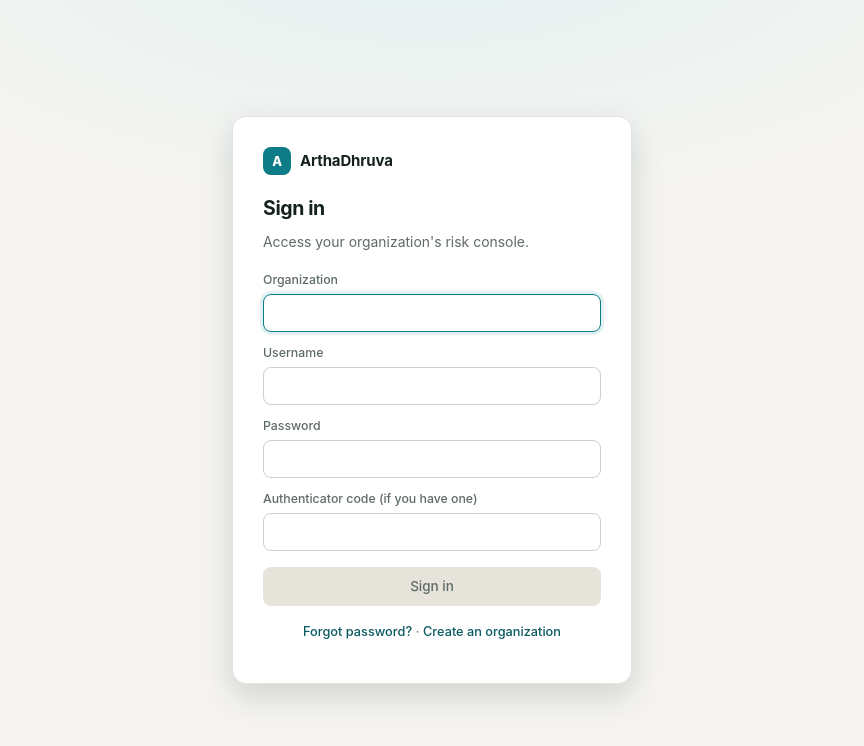
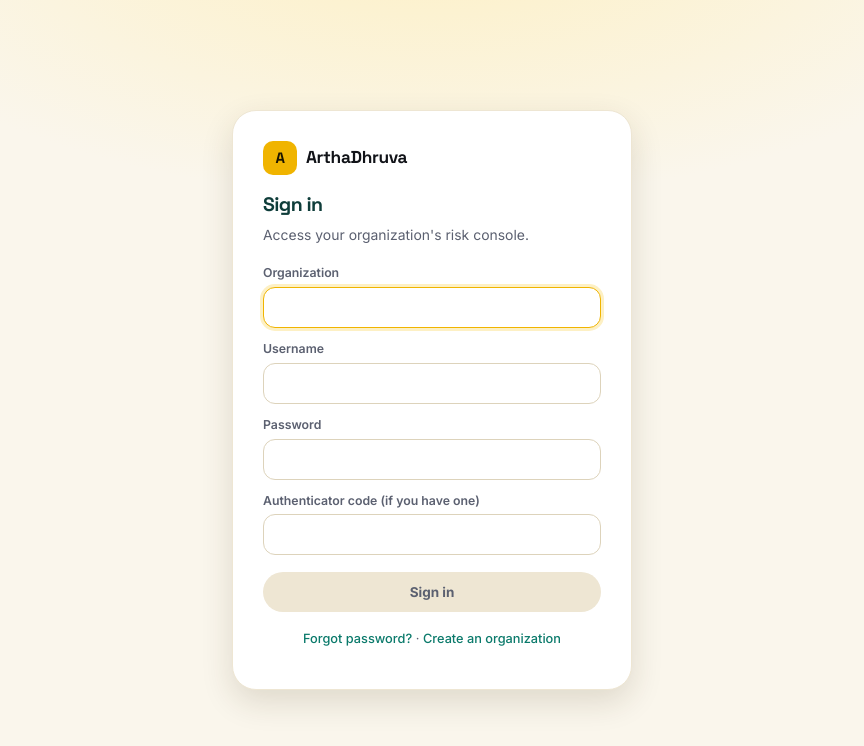
Before and after one commit to hemanthvnp/ArthaDhruva, a React (Vite) app in the folder frontend/: page /login in a window 1280 px wide. Shown: the top 746 px of the page, without its empty margins (208-1072 px from the left). Built offline with nearby package versions, Linux system fonts and the light colour scheme; no server answers.

Commit message:
feat(ui): cream and gold identity with display type, tinted rows, and collapsible rail
Self-hosted Inter and Space Grotesk; removes the palette picker now that a direction is chosen.

```diff
--- a/frontend/package.json
+++ b/frontend/package.json
@@ -11,6 +11,8 @@
     "check:bundle": "node check-bundle.mjs"
   },
   "dependencies": {
+    "@fontsource-variable/inter": "^5.3.0",
+    "@fontsource-variable/space-grotesk": "^5.3.0",
     "@tanstack/react-query": "^5.103.1",
     "react": "^19.2.8",
     "react-dom": "^19.2.8",
--- a/frontend/src/components/Icon.tsx
+++ b/frontend/src/components/Icon.tsx
@@ -25,6 +25,7 @@
   menu: <><path d="M4 7h16" /><path d="M4 12h16" /><path d="M4 17h16" /></>,
   sun: <><circle cx="12" cy="12" r="4" /><path d="M12 2v2M12 20v2M2 12h2M20 12h2M5 5l1.5 1.5M17.5 17.5 19 19M5 19l1.5-1.5M17.5 6.5 19 5" /></>,
   moon: <><path d="M20 14.5A8 8 0 0 1 9.5 4 8 8 0 1 0 20 14.5z" /></>,
+  panel: <><rect x="3" y="4" width="18" height="16" rx="2.5" /><path d="M9 4v16" /></>,
   home: <><path d="m3 11 9-7 9 7" /><path d="M5 10v10h14V10" /></>,
 };
 
--- a/frontend/src/index.css
+++ b/frontend/src/index.css
@@ -4,19 +4,19 @@
  * Risk colours are reserved for risk meaning (badge-*, .risk-*) and are always paired with text. */
 
 :root {
-  --bg: #f5f4f0;
+  --bg: #faf6ec;
   --surface: #ffffff;
-  --surface-2: #f9f8f4;
-  --sidebar: #0c2b33;
-  --border: #e6e3db;
-  --border-strong: #d3cfc4;
-  --text: #14211f;
-  --text-muted: #5f6b68;
-  --accent: #0e7c86;
-  --accent-hover: #0b636b;
-  --accent-soft: #e2f1f2;
-  --accent-text: #0a5a62;
-  --on-accent: #ffffff;
+  --surface-2: #f7f0e0;
+  --sidebar: #fffcf5;
+  --border: #eee6d3;
+  --border-strong: #ddd3bb;
+  --text: #111318;
+  --text-muted: #5b6070;
+  --accent: #f0b400;
+  --accent-hover: #d9a200;
+  --accent-soft: #fdf0c4;
+  --accent-text: #7a5800;
+  --on-accent: #1a1400;
 
   --ok: #0a7a4b;
   --ok-bg: #e7f6ee;
@@ -26,20 +26,23 @@
   --danger-bg: #fdecec;
   --danger-border: #f5c2c4;
 
-  --shadow-sm: 0 1px 2px rgb(12 43 51 / 0.06);
-  --shadow-md: 0 12px 32px rgb(12 43 51 / 0.16);
-  --shadow-cta: 0 1px 2px rgb(12 43 51 / 0.18);
-  --radius: 12px;
-  --radius-sm: 8px;
+  --shadow-sm: 0 1px 2px rgb(60 45 0 / 0.06);
+  --shadow-md: 0 12px 32px rgb(60 45 0 / 0.14);
+  --shadow-cta: 0 8px 20px rgb(240 180 0 / 0.32);
+  --radius: 20px;
+  --radius-sm: 12px;
   --sidebar-w: 248px;
-  --sb-text: #b7cbc9;
-  --sb-strong: #ffffff;
-  --sb-label: #7f9a98;
-  --sb-hover: rgb(255 255 255 / 0.07);
-  --sb-active: rgb(255 255 255 / 0.12);
-  --sb-edge: #4cc3cc;
-  --sb-mark: #0e7c86;
-  --sb-border: transparent;
+  --sb-text: #5b6070;
+  --sb-strong: #111318;
+  --sb-label: #9a9484;
+  --sb-hover: rgb(60 45 0 / 0.05);
+  --sb-active: #fdf0c4;
+  --sb-edge: #f0b400;
+  --sb-mark: #f0b400;
+  --sb-mark-fg: #1a1400;
+  --heading: #0f3d3a;
+  --link: #0b7a6b;
+  --sb-border: #eee6d3;
   --topbar-h: 56px;
 
   font-family: "Inter", system-ui, -apple-system, "Segoe UI", Roboto, sans-serif;
@@ -50,19 +53,19 @@
 
 @media (prefers-color-scheme: dark) {
   :root:not([data-theme="light"]) {
-    --bg: #0a1517;
-    --surface: #0f1e21;
-    --surface-2: #0c191b;
-    --sidebar: #071214;
-    --border: #1d3235;
-    --border-strong: #2c4a4e;
-    --text: #eef4f3;
-    --text-muted: #93aaa8;
-    --accent: #4cc3cc;
-    --accent-hover: #7dd6dc;
-    --accent-soft: #0f2f33;
-    --accent-text: #a5e3e7;
-    --on-accent: #06181a;
+    --bg: #0c1018;
+    --surface: #131824;
+    --surface-2: #171d2b;
+    --sidebar: #0e131d;
+    --border: #232b3a;
+    --border-strong: #333d52;
+    --text: #f4f5f7;
+    --text-muted: #9aa3b2;
+    --accent: #f5b800;
+    --accent-hover: #ffd24a;
+    --accent-soft: #2b2408;
+    --accent-text: #ffd24a;
+    --on-accent: #1a1400;
     --ok: #47cd89;
     --ok-bg: #0c2a1d;
     --warn: #fdb022;
@@ -71,26 +74,34 @@
     --danger-bg: #2d1412;
     --danger-border: #55201c;
     --shadow-sm: none;
-    --shadow-cta: none;
+    --shadow-cta: 0 8px 20px rgb(245 184 0 / 0.18);
+    --sb-text: #9aa3b2;
+    --sb-strong: #f4f5f7;
+    --sb-label: #6b7385;
+    --sb-hover: rgb(255 255 255 / 0.06);
+    --sb-active: #2b2408;
+    --sb-border: #232b3a;
+    --heading: #f4f5f7;
+    --link: #5fd3c0;
     --shadow-md: 0 8px 24px rgb(0 0 0 / 0.5);
     color-scheme: dark;
   }
 }
 
 :root[data-theme="dark"] {
-  --bg: #0a1517;
-  --surface: #0f1e21;
-  --surface-2: #0c191b;
-  --sidebar: #071214;
-  --border: #1d3235;
-  --border-strong: #2c4a4e;
-  --text: #eef4f3;
-  --text-muted: #93aaa8;
-  --accent: #4cc3cc;
-  --accent-hover: #7dd6dc;
-  --accent-soft: #0f2f33;
-  --accent-text: #a5e3e7;
-  --on-accent: #06181a;
+  --bg: #0c1018;
+  --surface: #131824;
+  --surface-2: #171d2b;
+  --sidebar: #0e131d;
+  --border: #232b3a;
+  --border-strong: #333d52;
+  --text: #f4f5f7;
+  --text-muted: #9aa3b2;
+  --accent: #f5b800;
+  --accent-hover: #ffd24a;
+  --accent-soft: #2b2408;
+  --accent-text: #ffd24a;
+  --on-accent: #1a1400;
   --ok: #47cd89;
   --ok-bg: #0c2a1d;
   --warn: #fdb022;
@@ -99,7 +110,15 @@
   --danger-bg: #2d1412;
   --danger-border: #55201c;
   --shadow-sm: none;
-    --shadow-cta: none;
+    --shadow-cta: 0 8px 20px rgb(245 184 0 / 0.18);
+    --sb-text: #9aa3b2;
+    --sb-strong: #f4f5f7;
+    --sb-label: #6b7385;
+    --sb-hover: rgb(255 255 255 / 0.06);
+    --sb-active: #2b2408;
+    --sb-border: #232b3a;
+    --heading: #f4f5f7;
+    --link: #5fd3c0;
   --shadow-md: 0 8px 24px rgb(0 0 0 / 0.5);
   color-scheme: dark;
 }
@@ -696,171 +715,97 @@
 .list-row > .sub { white-space: nowrap; flex: none; }
 .field input[type="checkbox"], .field input[type="radio"] { width: 1rem; }
 
-/* ---------- palette presets (light mode; dark keeps the default) ---------- */
-@media (prefers-color-scheme: light) {
-  :root[data-palette="brass"]:not([data-theme="dark"]) {
-    --bg: #f6f4ee;
-    --surface-2: #faf8f3;
-    --sidebar: #17181b;
-    --border: #e7e2d6;
-    --border-strong: #d6cfbd;
-    --text: #1b1a17;
-    --text-muted: #6b675c;
-    --accent: #8a5d0f;
-    --accent-hover: #6f4a0a;
-    --accent-soft: #f6ecd6;
-    --accent-text: #6b470a;
-    --on-accent: #ffffff;
-    --sb-text: #b9b7b0;
-    --sb-label: #85827a;
-    --sb-edge: #d4a13a;
-    --sb-mark: #b8842a;
-  }
-}
-:root[data-palette="brass"][data-theme="light"] {
-  --bg: #f6f4ee;
-  --surface-2: #faf8f3;
-  --sidebar: #17181b;
-  --border: #e7e2d6;
-  --border-strong: #d6cfbd;
-  --text: #1b1a17;
-  --text-muted: #6b675c;
-  --accent: #8a5d0f;
-  --accent-hover: #6f4a0a;
-  --accent-soft: #f6ecd6;
-  --accent-text: #6b470a;
-  --on-accent: #ffffff;
-  --sb-text: #b9b7b0;
-  --sb-label: #85827a;
-  --sb-edge: #d4a13a;
-  --sb-mark: #b8842a;
-}
-@media (prefers-color-scheme: light) {
-  :root[data-palette="oxblood"]:not([data-theme="dark"]) {
-    --bg: #f8f5f4;
-    --surface-2: #fbf9f8;
-    --sidebar: #35111a;
-    --border: #eadedd;
-    --border-strong: #d9c7c6;
-    --text: #1f1416;
-    --text-muted: #6f5f62;
-    --accent: #9b1c34;
-    --accent-hover: #7d1529;
-    --accent-soft: #f9e4e8;
-    --accent-text: #7d1529;
-    --on-accent: #ffffff;
-    --sb-text: #d9bfc4;
-    --sb-label: #a17f87;
-    --sb-edge: #f0a3b1;
-    --sb-mark: #c02a47;
-    --danger: #c2410c; --danger-bg: #fff1e8; --danger-border: #f8cfb3;
-  }
-}
-:root[data-palette="oxblood"][data-theme="light"] {
-  --bg: #f8f5f4;
-  --surface-2: #fbf9f8;
-  --sidebar: #35111a;
-  --border: #eadedd;
-  --border-strong: #d9c7c6;
-  --text: #1f1416;
-  --text-muted: #6f5f62;
-  --accent: #9b1c34;
-  --accent-hover: #7d1529;
-  --accent-soft: #f9e4e8;
-  --accent-text: #7d1529;
-  --on-accent: #ffffff;
-  --sb-text: #d9bfc4;
-  --sb-label: #a17f87;
-  --sb-edge: #f0a3b1;
-  --sb-mark: #c02a47;
-  --danger: #c2410c; --danger-bg: #fff1e8; --danger-border: #f8cfb3;
-}
-@media (prefers-color-scheme: light) {
-  :root[data-palette="emerald"]:not([data-theme="dark"]) {
-    --bg: #f3f6f4;
-    --surface-2: #f8faf9;
-    --sidebar: #10231b;
-    --border: #dfe7e2;
-    --border-strong: #c8d4cc;
-    --text: #10201a;
-    --text-muted: #58695f;
-    --accent: #146c43;
-    --accent-hover: #0f5634;
-    --accent-soft: #e0f2e8;
-    --accent-text: #0f5634;
-    --on-accent: #ffffff;
-    --sb-text: #b5cbbf;
-    --sb-label: #7d9a8a;
-    --sb-edge: #58d39a;
-    --sb-mark: #1f8a57;
-  }
-}
-:root[data-palette="emerald"][data-theme="light"] {
-  --bg: #f3f6f4;
-  --surface-2: #f8faf9;
-  --sidebar: #10231b;
-  --border: #dfe7e2;
-  --border-strong: #c8d4cc;
-  --text: #10201a;
-  --text-muted: #58695f;
-  --accent: #146c43;
-  --accent-hover: #0f5634;
-  --accent-soft: #e0f2e8;
-  --accent-text: #0f5634;
-  --on-accent: #ffffff;
-  --sb-text: #b5cbbf;
-  --sb-label: #7d9a8a;
-  --sb-edge: #58d39a;
-  --sb-mark: #1f8a57;
-}
-@media (prefers-color-scheme: light) {
-  :root[data-palette="mono"]:not([data-theme="dark"]) {
-    --bg: #fafaf9;
-    --surface-2: #f5f5f4;
-    --sidebar: #ffffff;
-    --border: #e7e5e4;
-    --border-strong: #d6d3d1;
-    --text: #1c1917;
-    --text-muted: #78716c;
-    --accent: #1c1917;
-    --accent-hover: #000000;
-    --accent-soft: #f0efed;
-    --accent-text: #1c1917;
-    --on-accent: #ffffff;
-    --sb-text: #57534e;
-    --sb-label: #a8a29e;
-    --sb-edge: #1c1917;
-    --sb-mark: #1c1917;
-    --sb-strong: #1c1917;
-    --sb-hover: rgb(0 0 0 / 0.04);
-    --sb-active: #f0efed;
-    --sb-border: #e7e5e4;
-  }
-}
-:root[data-palette="mono"][data-theme="light"] {
-  --bg: #fafaf9;
-  --surface-2: #f5f5f4;
-  --sidebar: #ffffff;
-  --border: #e7e5e4;
-  --border-strong: #d6d3d1;
-  --text: #1c1917;
-  --text-muted: #78716c;
-  --accent: #1c1917;
-  --accent-hover: #000000;
-  --accent-soft: #f0efed;
-  --accent-text: #1c1917;
-  --on-accent: #ffffff;
-  --sb-text: #57534e;
-  --sb-label: #a8a29e;
-  --sb-edge: #1c1917;
-  --sb-mark: #1c1917;
-  --sb-strong: #1c1917;
-  --sb-hover: rgb(0 0 0 / 0.04);
-  --sb-active: #f0efed;
-  --sb-border: #e7e5e4;
+/* =====================================================================
+ * Visual identity: warm cream canvas, gold accent, dark-teal headings, display type,
+ * generous radii, pill buttons, tinted rows, light collapsible rail.
+ * Kept as one section so the look can be tuned without hunting through component rules.
+ * ===================================================================== */
+
+:root {
+  font-family: "Inter Variable", "Inter", system-ui, -apple-system, "Segoe UI", sans-serif;
+  --font-display: "Space Grotesk Variable", "Space Grotesk", "Inter Variable", system-ui, sans-serif;
 }
 
-.swatches { display: flex; gap: 0.5rem; }
-.menu .swatch { width: 26px; height: 26px; padding: 0; border-radius: 50%; border: 2px solid var(--surface); box-shadow: 0 0 0 1px var(--border-strong); }
-.menu .swatch:hover { background-color: inherit; transform: scale(1.08); }
-.menu .swatch.on { box-shadow: 0 0 0 2px var(--text); }
+h1, h2, h3, .kpi .value, .hero-score .big, .stat .value { font-family: var(--font-display); }
+h1, h2 { color: var(--heading); letter-spacing: -0.03em; }
+h2 { font-size: 1.9rem; font-weight: 700; line-height: 1.15; }
+h3 { font-size: 1.05rem; font-weight: 650; letter-spacing: -0.01em; }
+a { color: var(--link); }
+
+/* Buttons: gold pill with a soft glow; secondary is a white pill */
+button { border-radius: 999px; padding: 0.6rem 1.35rem; font-weight: 650; }
+button:hover { box-shadow: 0 10px 24px rgb(240 180 0 / 0.38); }
+button.secondary, button.danger-outline, .icon-btn, .segmented button, .chip { box-shadow: none; }
+button.secondary:hover, .icon-btn:hover, .segmented button:hover { box-shadow: none; }
+button:disabled { box-shadow: none; }
+button.danger-outline { border-radius: 999px; }
+.icon-btn { border-radius: 50%; }
+input, select, textarea { border-radius: var(--radius-sm); padding: 0.6rem 0.8rem; }
+
+/* Cards and tiles */
+.card { border-radius: var(--radius); padding: 1.5rem 1.75rem; box-shadow: var(--shadow-sm); }
+.kpi { border-radius: var(--radius); padding: 1.35rem 1.5rem; }
+.kpi .value { font-size: 2.6rem; font-weight: 700; letter-spacing: -0.04em; }
+.kpi .label { letter-spacing: 0.09em; }
+.kpi.accent { background: var(--accent-soft); }
+.stat { border-radius: var(--radius-sm); }
+.hero-score { border-radius: var(--radius); }
+.popover, .menu { border-radius: 16px; }
+.auth-card { border-radius: 24px; }
+
+/* Rows read as tinted, rounded items rather than ruled lines */
+.list { display: flex; flex-direction: column; gap: 0.6rem; }
+.list-row { background: var(--surface-2); border: none; border-radius: var(--radius-sm); padding: 0.85rem 1.1rem; }
+.list-row:last-child { border-bottom: none; }
+.list-row:hover { background: var(--accent-soft); }
+.popover-item.unread { background: var(--accent-soft); }
+
+/* Section labels, like "WHAT'S NEXT" */
+.kpi .label, .section-title, .nav-label, .stat .label { text-transform: uppercase; }
+.card-head h3 { font-size: 0.8rem; letter-spacing: 0.14em; text-transform: uppercase; color: var(--text); }
+
+/* Tables: tinted header, no hard rules */
+th { background: var(--surface-2); }
+th:first-child { border-top-left-radius: 12px; }
+th:last-child { border-top-right-radius: 12px; }
+td { border-bottom-color: var(--border); }
+
+/* Badges */
+.badge { padding: 0.15rem 0.65rem; }
+.badge-accent { color: var(--accent-text); background: var(--accent-soft); }
+
+/* Sidebar: light rail; the active item is a gold-tinted pill */
+.sidebar { padding: 1rem 0.85rem; gap: 0.15rem; }
+.sidebar a { border-radius: 12px; padding: 0.6rem 0.75rem; font-weight: 550; }
+.sidebar a.active { box-shadow: none; }
+.sidebar a.active svg { color: var(--accent); filter: drop-shadow(0 0 0 currentColor); }
+.brand { padding: 0.35rem 0.5rem 1.1rem; font-family: var(--font-display); font-size: 1.15rem; letter-spacing: -0.02em; }
+.brand-mark { width: 34px; height: 34px; border-radius: 10px; color: var(--sb-mark-fg); font-family: var(--font-display); font-size: 1rem; }
+.auth-card .brand { color: var(--text); }
+
+/* Collapsible rail (icons only) */
+.app-shell { transition: grid-template-columns 0.18s ease; }
+.app-shell.collapsed { grid-template-columns: 84px minmax(0, 1fr); }
+.app-shell.collapsed .sidebar { padding-left: 0.6rem; padding-right: 0.6rem; }
+.app-shell.collapsed .nav-text, .app-shell.collapsed .brand-text, .app-shell.collapsed .nav-label { display: none; }
+.app-shell.collapsed .sidebar a { justify-content: center; padding: 0.7rem 0; }
+.app-shell.collapsed .brand { justify-content: center; padding-left: 0; padding-right: 0; }
+.app-shell.collapsed .nav-group { margin-bottom: 0.5rem; padding-top: 0.5rem; border-top: 1px solid var(--border); }
+.app-shell.collapsed .nav-group:first-of-type { border-top: none; padding-top: 0; }
+.rail-toggle { margin-top: auto; }
+.collapse-btn { background: transparent; color: var(--text-muted); box-shadow: none; border: 1px solid var(--border-strong); width: 36px; height: 36px; padding: 0; border-radius: 50%; display: grid; place-items: center; align-self: flex-start; margin: 0.25rem 0.4rem 0.75rem; }
+.collapse-btn:hover { background: var(--surface-2); color: var(--text); box-shadow: none; }
+.app-shell.collapsed .collapse-btn { align-self: center; margin-left: 0; margin-right: 0; }
+@media (max-width: 900px) { .app-shell.collapsed { grid-template-columns: minmax(0, 1fr); } .collapse-btn { display: none; } }
+
+/* Top bar */
+.topbar { background: var(--surface); border-bottom-color: var(--border); }
+.avatar { background: var(--accent-soft); color: var(--accent-text); }
+.eyebrow { color: var(--accent-text); }
+.eyebrow::before { border-radius: 50%; box-shadow: 0 0 0 4px var(--accent-soft); }
+.hl { color: var(--accent); }
+.segmented { border-radius: 999px; }
+.segmented button { border-radius: 999px; }
+.content { max-width: 1280px; }
+
+.sidebar > * { flex-shrink: 0; }
--- a/frontend/src/main.tsx
+++ b/frontend/src/main.tsx
@@ -1,4 +1,5 @@
-import './theme';
+import '@fontsource-variable/inter';
+import '@fontsource-variable/space-grotesk';
 import { StrictMode } from 'react'
 import { createRoot } from 'react-dom/client'
 import { QueryClient, QueryClientProvider } from '@tanstack/react-query'
--- a/frontend/src/pages/DashboardPage.tsx
+++ b/frontend/src/pages/DashboardPage.tsx
@@ -51,6 +51,7 @@
       <div className="kpi accent">
         <div className="label">Loans scored</div>
         <div className="value">{rows.length}</div>
+        <div className="hint">in your portfolio</div>
       </div>
       <div className="kpi">
         <div className="label">Average PD</div>
--- a/frontend/src/theme.ts
+++ /dev/null
@@ -1,33 +0,0 @@
-/** Colour-scheme preset (accent + sidebar). Light/dark is handled separately in Layout. */
-export type Palette = 'teal' | 'brass' | 'oxblood' | 'emerald' | 'mono';
-
-export const PALETTES: { id: Palette; label: string; swatch: string }[] = [
-  { id: 'teal', label: 'Petrol teal', swatch: '#0e7c86' },
-  { id: 'brass', label: 'Ink & brass', swatch: '#b8842a' },
-  { id: 'oxblood', label: 'Oxblood', swatch: '#9b1c34' },
-  { id: 'emerald', label: 'Emerald', swatch: '#146c43' },
-  { id: 'mono', label: 'Monochrome', swatch: '#1c1917' },
-];
-
-export function readPalette(): Palette {
-  try {
-    const p = localStorage.getItem('palette');
-    return PALETTES.some((x) => x.id === p) ? (p as Palette) : 'teal';
-  } catch {
-    return 'teal';
-  }
-}
-
-export function applyPalette(p: Palette) {
-  if (p === 'teal') document.documentElement.removeAttribute('data-palette');
-  else document.documentElement.setAttribute('data-palette', p);
-  try {
-    if (p === 'teal') localStorage.removeItem('palette');
-    else localStorage.setItem('palette', p);
-  } catch {
-    /* storage unavailable: the choice just won't persist */
-  }
-}
-
-// Apply before first paint so the login page and a reload never flash the default palette.
-applyPalette(readPalette());
```
Also changed, not shown: frontend/src/Layout.tsx (+27 -24 lines), 1 other file (tests, documents, lock files or other folders).
